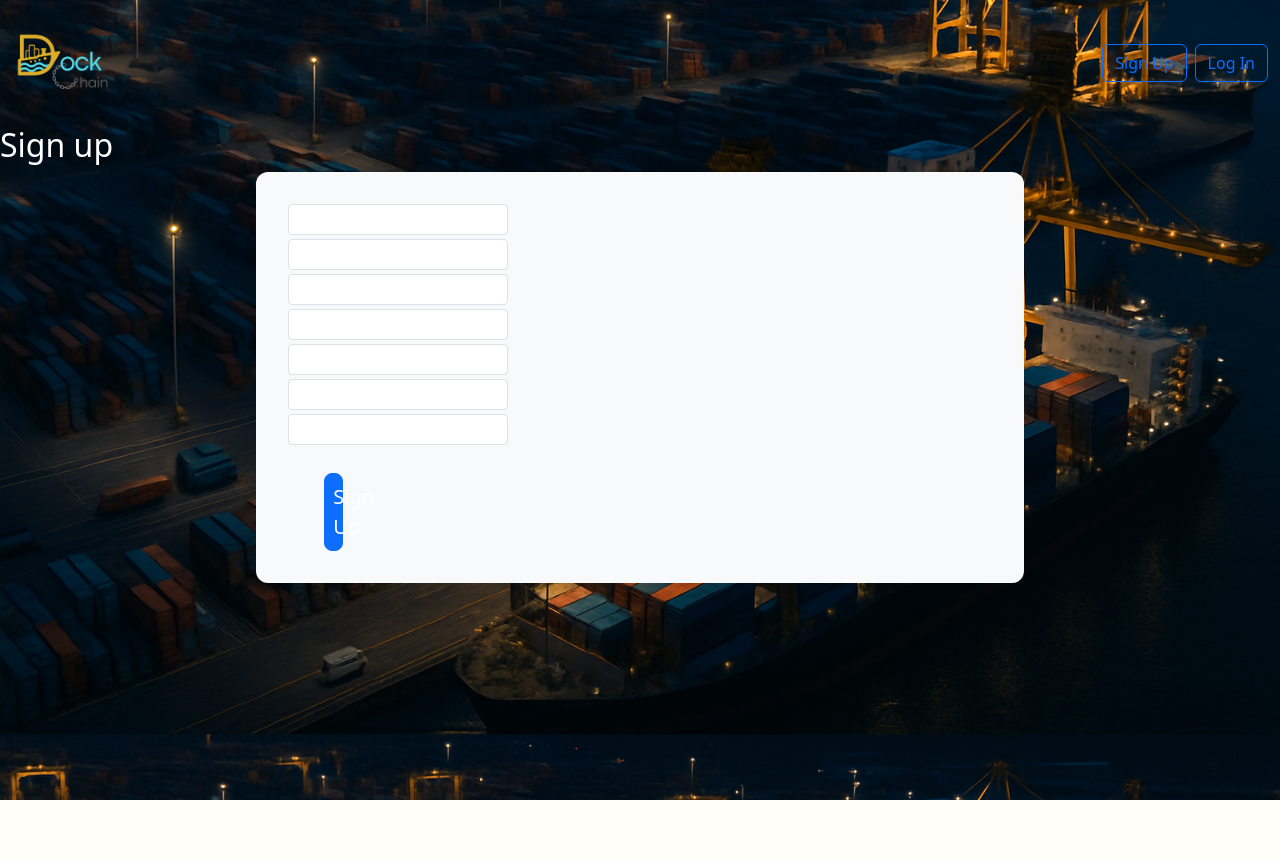
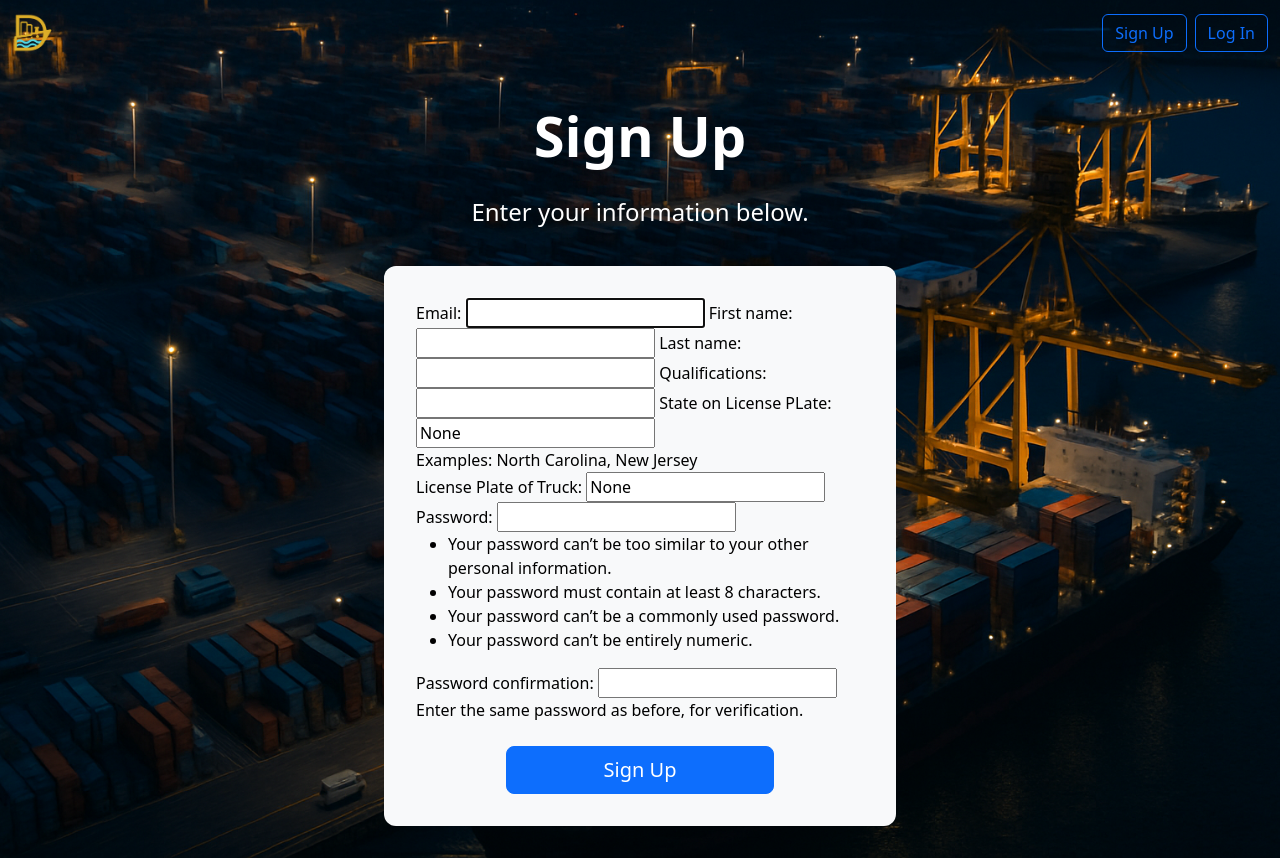
Before and after one commit to ShwetanshuC/DockChain-Website, a Django app: page /accounts/signup/driver/ in a window 1280 px wide. Before the commit the page ends 800 px from the top, so only its background shows below. Run offline with Django 4.2, Linux system fonts and the light colour scheme; parts of the project's set-up code (start-up, migrations or seed data) failed here and were passed over; some web fonts are replaced.

Commit message:
updated styling for registration/login

```diff
--- a/Driver/templates/driverinterface.html
+++ b/Driver/templates/driverinterface.html
@@ -8,7 +8,7 @@
 
 {% if user.is_authenticated %}
 
-<h1>Welcome {{ user.first_name }}</h1>
+<h1 style="padding-top: 1rem">Welcome {{ user.first_name }}</h1>
 
 <div class="job-actions-wrapper">
   <div class="container text-center">
@@ -146,7 +146,7 @@
             </div>
           </div>
         {% empty %}
-          <p class="text-muted text-center">No available independent jobs at this time.</p>
+          <p class="text-muted text-center" style="color: whitesmoke !important">No available independent jobs at this time.</p>
         {% endfor %}
       </div>
     </div>
--- a/accounts/models.py
+++ b/accounts/models.py
@@ -31,13 +31,13 @@
     name = models.CharField(max_length = 255, default = '')
     first_name = models.CharField(max_length = 255, default = '')
     last_name = models.CharField(max_length = 255, default = '')
-    state = models.CharField(max_length=255, default='None')
-    truck_license = models.CharField(max_length=255, default='None')
-    port_location = models.CharField(max_length=255, default='None')
+    state = models.CharField(verbose_name="State on License PLate", max_length=255, default='None', help_text="Examples: North Carolina, New Jersey")
+    truck_license = models.CharField(verbose_name="License Plate of Truck:", max_length=255, default='None')
+    port_location = models.CharField(verbose_name="Port Location", max_length=255, default='None')
     organization = models.CharField(max_length=255, default='None')
     qualifications = models.CharField(max_length=255, default='')
-    services = models.CharField(max_length=255, default='None', help_text="Only necessary for cargo brokers.")
-    is_cargo_broker = models.BooleanField(default=False)
+    services = models.CharField(max_length=255, default='None', help_text="(Only necessary for cargo brokers)")
+    is_cargo_broker = models.BooleanField(verbose_name="Are you a cargo broker?", default=False)
 
     is_active = models.BooleanField(default = True)
     is_superuser = models.BooleanField(default = False)
--- a/accounts/templates/base.html
+++ b/accounts/templates/base.html
@@ -14,7 +14,7 @@
 <nav class="navbar navbar-expand-lg bg-body-tertiary">
   <div class="container-fluid">
     <a class="navbar-brand" href="/">
-      <img src="{% static 'Home/Images/dockchainlogo_updated.png' %}" alt="Bootstrap" width="30" height="30">
+      <img src="{% static 'Home/Images/DockChainLogoFinal.png' %}" alt="Bootstrap" width="40" height="40">
     </a>
     {% if center_item %}
       <span class="position-absolute start-50 translate-middle-x fw-semibold maintitle">{{ center_item.label }}</span>
--- a/accounts/templates/registration/driver_signup.html
+++ b/accounts/templates/registration/driver_signup.html
@@ -1,36 +1,20 @@
 {% extends "signupbase.html" %}
-
+{% load static %}
 {% block title %}Sign Up{% endblock %}
 
 {% block signup_content %}
+<body>
+  <div class="banner-container position-relative text-center text-white py-5 d-flex flex-column justify-content-center align-items-center" style="padding: 8rem 1rem; max-height: 200px;">
+    <h2 class="registration-title">Sign Up</h2>
+    <p class="fs-4 mt-3 mb-0 text-white">Enter your information below.</p>
+  </div>
 
-<h2>Sign up</h2>
-<form method="post">
-  <div class="form_style">
-    {% csrf_token %}
-    <div class="mb-1">
-      <input type="text" name="email" class="form-control form-control-sm" required>
+  <form method="POST">
+    <div class="form_style">
+      {% csrf_token %}
+      {{ form }}
+      <button class="form_style btn btn-primary btn-lg" type="submit">Sign Up</button>
     </div>
-    <div class="mb-1">
-      <input type="text" name="password" class="form-control form-control-sm" required>
-    </div>
-    <div class="mb-1">
-      <input type="text" name="first_name" class="form-control form-control-sm" required>
-    </div>
-    <div class="mb-1">
-      <input type="text" name="last_name" class="form-control form-control-sm" required>
-    </div>
-     <div class="mb-1">
-      <input type="text" name="qualifications" class="form-control form-control-sm" required>
-    </div>
-     <div class="mb-1">
-      <input type="text" name="state" class="form-control form-control-sm" required>
-    </div>
-     <div class="mb-1">
-      <input type="text" name="truck_license" class="form-control form-control-sm" required>
-    </div>
-    <!--{{ form }}-->
-    <button class="form_style btn btn-primary btn-lg" type="submit">Sign Up</button>
-  </div>
-</form>
+  </form>
+</body>
 {% endblock %}
--- a/accounts/views.py
+++ b/accounts/views.py
@@ -11,45 +11,17 @@
 from django.urls import reverse_lazy
 from django.views.generic import CreateView
 
+from django.db.models import Q
+from django.contrib.auth.models import Group
+from django.contrib.auth import login
+from truckmanagement.models import trucker
+
 '''
 class SignUpView(CreateView):
     form_class = CustomUserCreationForm
     success_url = reverse_lazy("login")
     template_name = "registration/truck_company_signup.html"
 '''
-
-# Distinct sign up views for each user role
-class TruckDriverSignUpView(CreateView):
-    form_class = CustomUserCreationForm
-    template_name = "registration/driver_signup.html"
-
-    def get_success_url(self):
-        return "/driverinterface/"
-
-    def form_valid(self, form):
-        firstname = form.cleaned_data.get('first_name')
-        lastname = form.cleaned_data.get('last_name')
-        qualifications = form.cleaned_data.get('qualifications')
-        role = "Independent Driver"
-        organization = "Independent"
-        truck_license = form.cleaned_data.get('truck_license')
-        state = form.cleaned_data.get('state')
-        trucker.objects.create(firstname=firstname, lastname=lastname, role=role, organization=organization, qualifications=qualifications, truck_license=truck_license, state=state)
-        state = form.cleaned_data.get('state')
-        truck_license = form.cleaned_data.get('truck_license')
-        LicensePlate.objects.create(state=state, plate_number=truck_license, organization=organization)
-        user = form.save()
-        user.organization = organization
-        user.save()
-        group = Group.objects.get(name="Driver")
-        user.groups.add(group)
-        login(self.request, user)
-        return HttpResponseRedirect(self.get_success_url())
-
-from django.db.models import Q
-from django.contrib.auth.models import Group
-from django.contrib.auth import login
-from truckmanagement.models import trucker
 
 def search_truckers(request):
     query = request.GET.get("q")
@@ -84,7 +56,6 @@
         "form": form
     })
 
-
 # Trucking Company Sign Up View
 class TruckCompanySignUpView(CreateView):
     form_class = CompanyUserCreationForm
@@ -94,12 +65,19 @@
         return "/truckmanagement/"
 
     def form_valid(self, form):
-        user = form.save()
+        print(form)
+        user = form.save(commit=False)
+        password = form.cleaned_data.get('password')
+        user.set_password(password)
+        user.save()
+
         group = Group.objects.get(name="Trucking Company")
         user.groups.add(group)
         login(self.request, user)
         return HttpResponseRedirect(self.get_success_url())
 
+    def form_invalid(self, form):
+        print(form)
 
 # Port Operator Sign Up View
 class PortSignUpView(CreateView):
@@ -108,8 +86,43 @@
     def get_success_url(self):
         return "/portinterface/"
     def form_valid(self, form):
-        user = form.save()
+        user = form.save(commit=False)
+        password = form.cleaned_data.get('password')
+        user.set_password(password)
+        user.save()
+
         group = Group.objects.get(name="Port")
+        user.groups.add(group)
+        login(self.request, user)
+        return HttpResponseRedirect(self.get_success_url())
+
+# Distinct sign up views for each user role
+class TruckDriverSignUpView(CreateView):
+    form_class = CustomUserCreationForm
+    template_name = "registration/driver_signup.html"
+
+    def get_success_url(self):
+        return "/driverinterface/"
+
+    def form_valid(self, form):
+        firstname = form.cleaned_data.get('first_name')
+        lastname = form.cleaned_data.get('last_name')
+        qualifications = form.cleaned_data.get('qualifications')
+        role = "Independent Driver"
+        organization = "Independent"
+        truck_license = form.cleaned_data.get('truck_license')
+        state = form.cleaned_data.get('state')
+        trucker.objects.create(firstname=firstname, lastname=lastname, role=role, organization=organization, qualifications=qualifications, truck_license=truck_license, state=state)
+        state = form.cleaned_data.get('state')
+        truck_license = form.cleaned_data.get('truck_license')
+        LicensePlate.objects.create(state=state, plate_number=truck_license, organization=organization)
+        user = form.save(commit=False)
+        password = form.cleaned_data.get('password')
+        user.set_password(password)
+
+        user.organization = organization
+        user.save()
+        group = Group.objects.get(name="Driver")
         user.groups.add(group)
         login(self.request, user)
         return HttpResponseRedirect(self.get_success_url())
--- a/static/Registration/style.css
+++ b/static/Registration/style.css
@@ -19,24 +19,55 @@
 
 div.form_style {
     color: black;
-    width: 60%;
-    margin-left: 20%;
-    margin-right: 20%;
+    width: 40%;
+    margin-left: 30%;
+    margin-right: 30%;
     background-color: #f8f9fa;
     border-radius: 12px;
     padding: 2rem;
     margin-bottom: 2rem;
     justify-items: left;
     text-align: left;
+
+    div {
+        padding-top: 1rem;
+        padding-bottom: 1rem;
+        display: flex;
+        flex-direction: row;
+        gap: 1rem;
+        align-items: center;
+
+        div.helptext {
+            color: gray;
+
+        }
+
+        input {
+            border-radius: 0.375rem;
+            padding: 0.375rem;
+            border: none;
+            outline-color: #dee2e6;
+            outline-width: 1px;
+            outline-style: solid;
+            background-clip: padding-box;
+            transition: outline-color .3s ease-out, border .3s ease-in-out;
+        }
+        input:focus {
+            outline-color: #7db1ff80;
+            outline-width: 0.25rem;
+            /*box-shadow: 0px 0px 0.5rem 0 #5398ff8f;*/
+            transition: outline-color .3s ease-out, outline-width .3s ease-out, border .3s ease-in-out;
+        }
+    }
 }
 
 
 button.form_style {
     justify-self: center;
-    margin-left: 40%;
-    margin-right: 40%;
+    margin-left: 20%;
+    margin-right: 20%;
     margin-top: 1.5rem;
-    width: 20%;
+    width: 60%;
     padding: 0.5rem;
     font-weight: 500;
 }
--- a/webpage/templates/foundation.html
+++ b/webpage/templates/foundation.html
@@ -10,7 +10,7 @@
     <link rel="preconnect" href="https://fonts.gstatic.com" crossorigin>
     <link href="https://fonts.googleapis.com/css2?family=Alexandria:wght@500&family=Playfair+Display:ital,wght@0,400..900;1,400..900&display=swap" rel="stylesheet">
     <link rel="stylesheet" href="{%static 'Foundation/style.css' %}">
-    <link rel="shortcut icon" type="image/x-icon" href="{% static 'Home/Images/dockchainico_updated.ico' %}">
+    <link rel="shortcut icon" type="image/x-icon" href="{% static 'Home/Images/DockChainIcoFinal.ico' %}">
     <title>{%block title%} Foundation {%endblock%}</title>
 </head>
 <body>
--- a/webpage/templates/index.html
+++ b/webpage/templates/index.html
@@ -11,7 +11,7 @@
     <nav class="navbar navbar-expand-lg sticky-top bg-transparent">
         <div class="container">
             <a class="navbar-brand" href="/">
-                <img src="{% static 'Home/Images/dockchainlogo_final.png' %}" alt="Bootstrap" width="100" height="100">
+                <img src="{% static 'Home/Images/DockChainLogoFinal.png' %}" alt="Bootstrap" width="40" height="40">
             </a>
         </div>
 
```
Also changed, not shown: accounts/templates/registration/login.html (+13 -13 lines), accounts/templates/registration/port_signup.html (+9 -16 lines), accounts/templates/registration/truck_company_signup.html (+2 -22 lines), static/Home/Images/DockChainIcoFinal.ico (added), static/Home/Images/DockChainLogoFinal.png (added).
